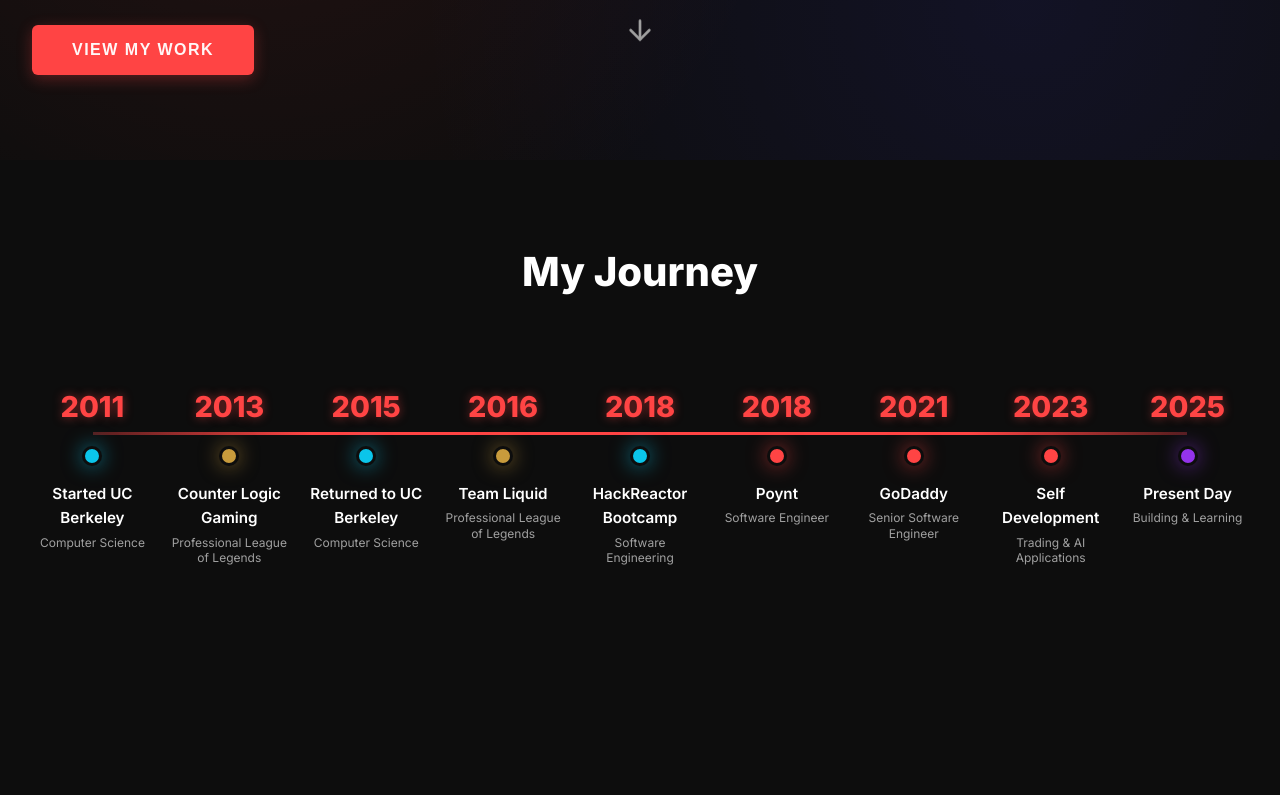
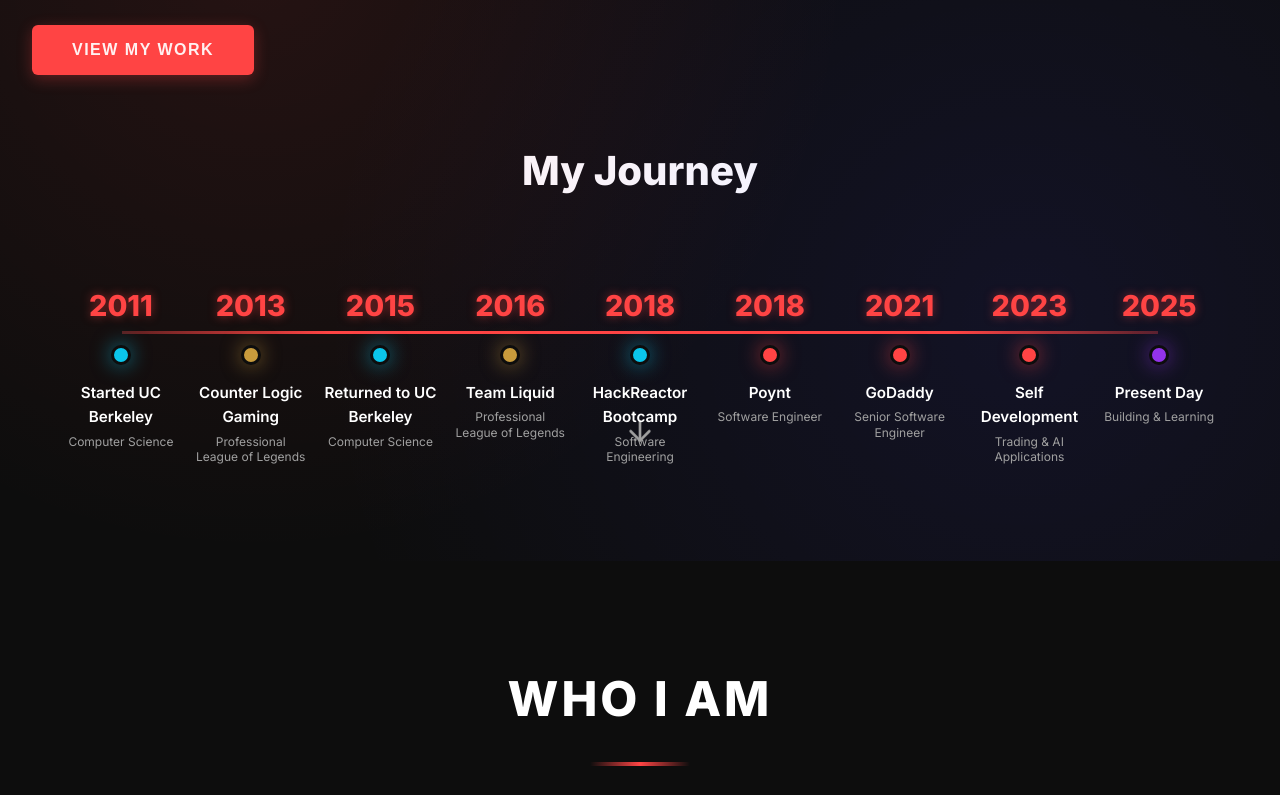
Before and after one commit to austinshin/portfolio, a React (Vite) app: page / in a window 1280 px wide. Shown: the part 640-1435 px from the top of the page. Built offline with nearby package versions, Linux system fonts and the light colour scheme.

Commit message:
Combine timeline with hero section - display vertically underneath hero content

```diff
--- a/src/App.tsx
+++ b/src/App.tsx
@@ -1,7 +1,6 @@
 import { BrowserRouter as Router, Routes, Route } from 'react-router-dom'
 import Navigation from './components/Navigation'
 import Hero from './components/Hero'
-import Timeline from './components/Timeline'
 import About from './pages/About'
 import Resume from './pages/Resume'
 import Portfolio from './pages/Portfolio'
@@ -15,9 +14,6 @@
     <>
       <div id="home">
         <Hero />
-      </div>
-      <div id="timeline">
-        <Timeline />
       </div>
       <div id="about">
         <About />
--- a/src/components/Hero.css
+++ b/src/components/Hero.css
@@ -1,8 +1,9 @@
 .hero {
   min-height: 100vh;
   display: flex;
-  align-items: flex-start;
-  justify-content: center;
+  flex-direction: column;
+  align-items: center;
+  justify-content: flex-start;
   position: relative;
   padding: 2rem;
   padding-top: 8rem;
@@ -230,3 +231,147 @@
     bottom: 5rem;
   }
 }
+
+/* Timeline in Hero */
+.timeline-in-hero {
+  max-width: 1400px;
+  width: 100%;
+  margin: 4rem auto 2rem;
+  padding: 0 2rem;
+}
+
+.visual-timeline {
+  display: flex;
+  justify-content: space-between;
+  align-items: flex-start;
+  position: relative;
+  padding: 2rem 0;
+  gap: 1rem;
+}
+
+.visual-timeline::before {
+  content: '';
+  position: absolute;
+  top: 80px;
+  left: 5%;
+  right: 5%;
+  height: 3px;
+  background: linear-gradient(90deg,
+    rgba(255, 68, 68, 0.3) 0%,
+    var(--accent) 20%,
+    var(--accent) 80%,
+    rgba(255, 68, 68, 0.3) 100%
+  );
+  z-index: 0;
+}
+
+.timeline-node {
+  flex: 1;
+  display: flex;
+  flex-direction: column;
+  align-items: center;
+  position: relative;
+  z-index: 1;
+  transition: all 0.3s ease;
+}
+
+.timeline-year {
+  font-size: 1.8rem;
+  font-weight: 800;
+  color: var(--accent);
+  margin-bottom: 1rem;
+  text-shadow: 0 0 10px rgba(255, 68, 68, 0.5);
+}
+
+.timeline-node-content {
+  display: flex;
+  flex-direction: column;
+  align-items: center;
+  text-align: center;
+}
+
+.timeline-dot {
+  width: 20px;
+  height: 20px;
+  background: var(--accent);
+  border-radius: 50%;
+  margin-bottom: 1rem;
+  box-shadow: 0 0 20px rgba(255, 68, 68, 0.6);
+  border: 3px solid var(--bg-primary);
+}
+
+.timeline-node.education .timeline-dot {
+  background: #0BC5EA;
+  box-shadow: 0 0 20px rgba(11, 197, 234, 0.6);
+}
+
+.timeline-node.esports .timeline-dot {
+  background: #C89B3C;
+  box-shadow: 0 0 20px rgba(200, 155, 60, 0.6);
+}
+
+.timeline-node.work .timeline-dot {
+  background: var(--accent);
+  box-shadow: 0 0 20px rgba(255, 68, 68, 0.6);
+}
+
+.timeline-node.future .timeline-dot {
+  background: #9333EA;
+  box-shadow: 0 0 20px rgba(147, 51, 234, 0.6);
+}
+
+.timeline-info {
+  max-width: 120px;
+}
+
+.timeline-info h4 {
+  font-size: 0.95rem;
+  color: var(--text-primary);
+  margin-bottom: 0.25rem;
+  font-weight: 600;
+}
+
+.timeline-info p {
+  font-size: 0.75rem;
+  color: var(--text-secondary);
+  line-height: 1.3;
+}
+
+@media (max-width: 1024px) {
+  .visual-timeline {
+    flex-wrap: wrap;
+    justify-content: center;
+  }
+
+  .timeline-node {
+    min-width: 150px;
+  }
+
+  .visual-timeline::before {
+    display: none;
+  }
+}
+
+@media (max-width: 768px) {
+  .timeline-in-hero {
+    padding: 0 1rem;
+    margin: 3rem auto 1rem;
+  }
+
+  .visual-timeline {
+    flex-direction: column;
+    gap: 2rem;
+  }
+
+  .timeline-node {
+    width: 100%;
+  }
+
+  .timeline-info {
+    max-width: 100%;
+  }
+
+  .timeline-year {
+    font-size: 1.5rem;
+  }
+}
--- a/src/components/Hero.tsx
+++ b/src/components/Hero.tsx
@@ -3,10 +3,22 @@
 import './Hero.css'
 
 const Hero = () => {
-  const scrollToTimeline = () => {
-    const timelineSection = document.getElementById('timeline')
-    if (timelineSection) {
-      const offsetTop = timelineSection.offsetTop - 80
+  const timeline = [
+    { year: '2011', type: 'education', title: 'Started UC Berkeley', subtitle: 'Computer Science' },
+    { year: '2013', type: 'esports', title: 'Counter Logic Gaming', subtitle: 'Professional League of Legends' },
+    { year: '2015', type: 'education', title: 'Returned to UC Berkeley', subtitle: 'Computer Science' },
+    { year: '2016', type: 'esports', title: 'Team Liquid', subtitle: 'Professional League of Legends' },
+    { year: '2018', type: 'education', title: 'HackReactor Bootcamp', subtitle: 'Software Engineering' },
+    { year: '2018', type: 'work', title: 'Poynt', subtitle: 'Software Engineer' },
+    { year: '2021', type: 'work', title: 'GoDaddy', subtitle: 'Senior Software Engineer' },
+    { year: '2023', type: 'work', title: 'Self Development', subtitle: 'Trading & AI Applications' },
+    { year: '2025', type: 'future', title: 'Present Day', subtitle: 'Building & Learning' },
+  ]
+
+  const scrollToAbout = () => {
+    const aboutSection = document.getElementById('about')
+    if (aboutSection) {
+      const offsetTop = aboutSection.offsetTop - 80
       window.scrollTo({
         top: offsetTop,
         behavior: 'smooth'
@@ -108,12 +120,43 @@
         </motion.div>
       </div>
 
+      {/* Timeline Section */}
+      <motion.section
+        className="timeline-in-hero"
+        initial={{ opacity: 0, y: 50 }}
+        animate={{ opacity: 1, y: 0 }}
+        transition={{ duration: 0.8, delay: 1.2 }}
+      >
+        <h2 style={{ textAlign: 'center', marginBottom: '3rem', fontSize: '2.5rem', fontWeight: '800' }}>My Journey</h2>
+        <div className="visual-timeline">
+          {timeline.map((item, i) => (
+            <motion.div
+              key={i}
+              className={`timeline-node ${item.type}`}
+              initial={{ opacity: 0, scale: 0 }}
+              animate={{ opacity: 1, scale: 1 }}
+              transition={{ delay: 1.4 + i * 0.1 }}
+              whileHover={{ scale: 1.1 }}
+            >
+              <div className="timeline-year">{item.year}</div>
+              <div className="timeline-node-content">
+                <div className="timeline-dot"></div>
+                <div className="timeline-info">
+                  <h4>{item.title}</h4>
+                  <p>{item.subtitle}</p>
+                </div>
+              </div>
+            </motion.div>
+          ))}
+        </div>
+      </motion.section>
+
       <motion.div
         className="scroll-indicator"
         initial={{ opacity: 0 }}
         animate={{ opacity: 1 }}
-        transition={{ delay: 1.5, duration: 1 }}
-        onClick={scrollToTimeline}
+        transition={{ delay: 2.5, duration: 1 }}
+        onClick={scrollToAbout}
       >
         <ArrowDown className="bounce" size={32} />
       </motion.div>
```
